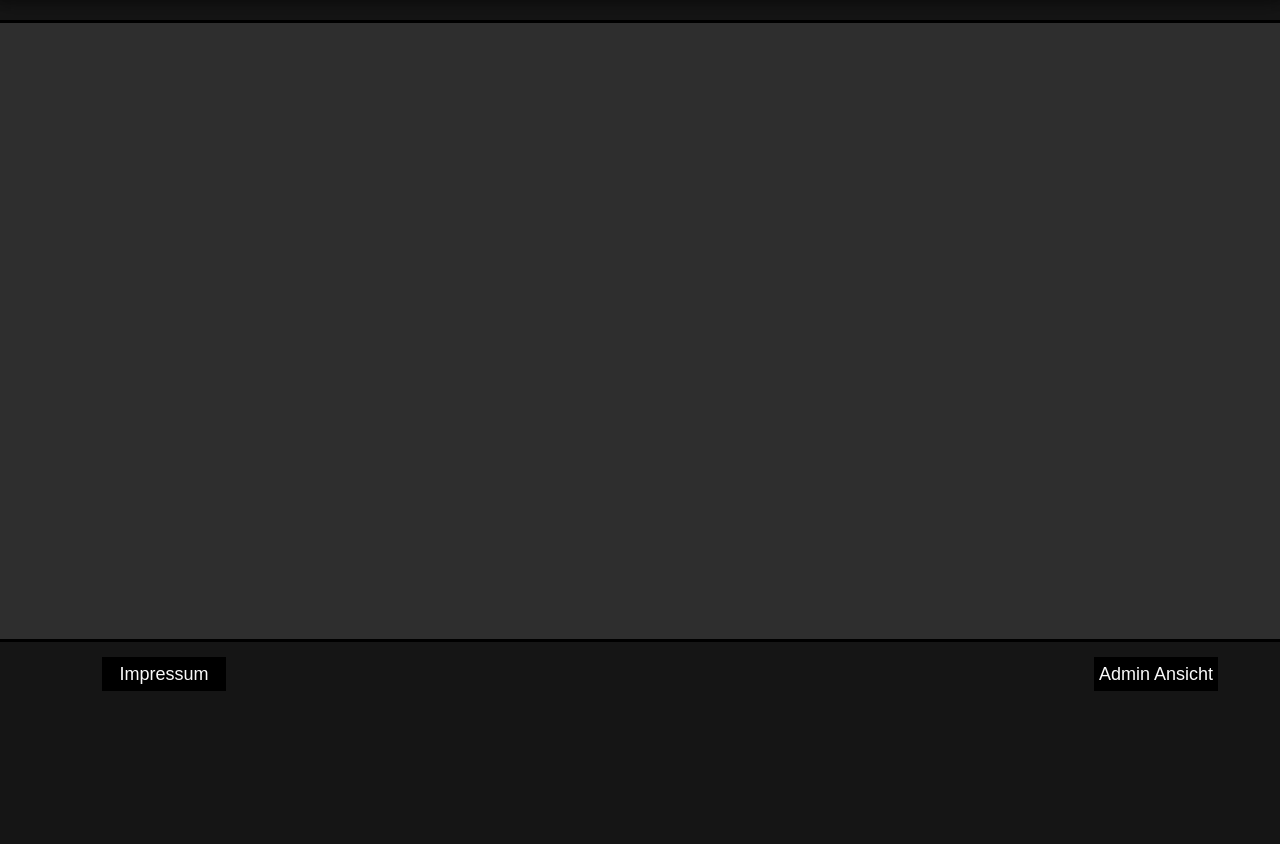
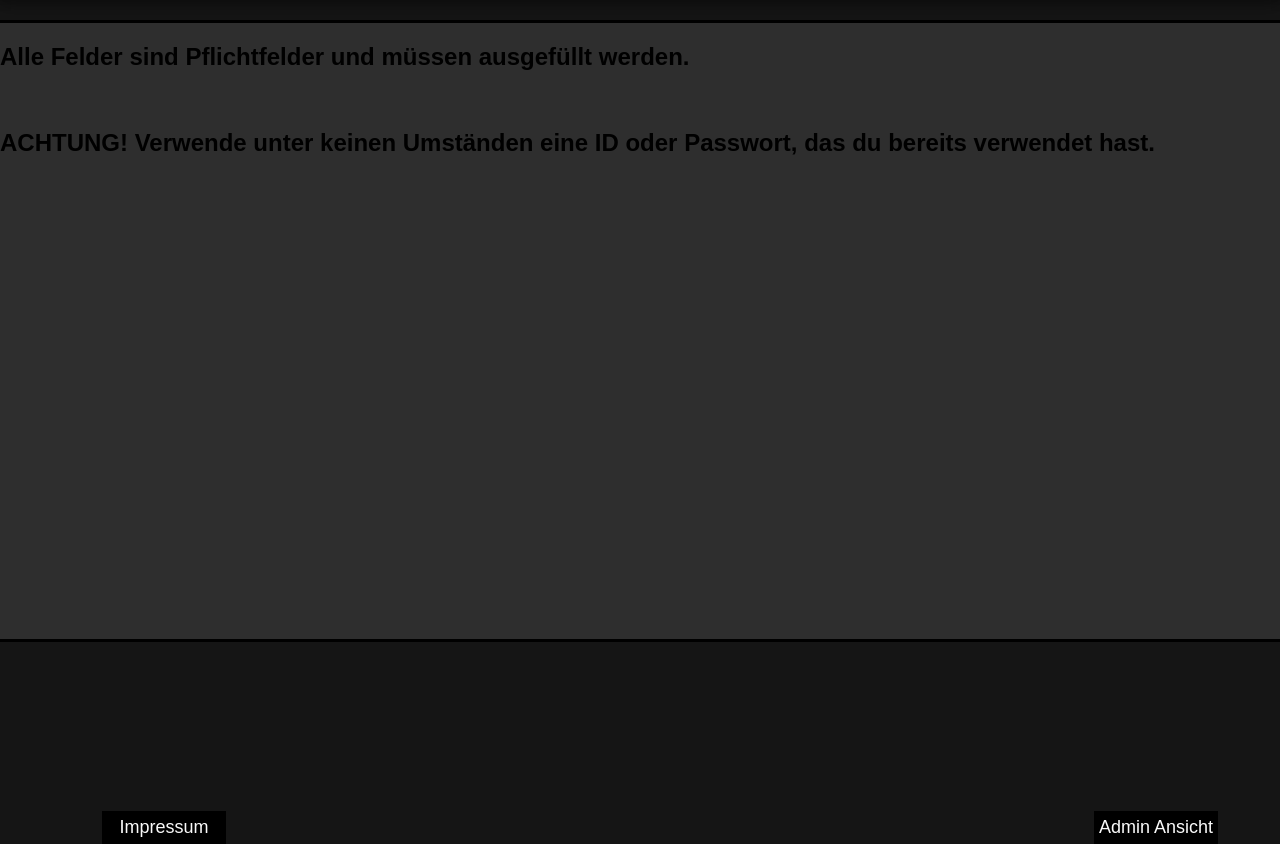
Before and after one commit to Fanfalla/Medien-Datenbanken, a plain HTML site: page Registration.html in a window 1280 px wide. Shown: the part 100-944 px from the top of the page. Before the commit the page ends 800 px from the top, so only its background shows below. Drawn offline with Linux system fonts and the light colour scheme.

Commit message:
Update Registration.html

```diff
--- a/Registration.html
+++ b/Registration.html
@@ -28,7 +28,11 @@
 			</ul>
 		</section>
 		<main class="mainBox">
-
+			<section>
+					<h1>Alle Felder sind Pflichtfelder und müssen ausgefüllt werden.</h1>
+					<br>
+					<h1 class="rot">ACHTUNG! Verwende unter keinen Umständen eine ID oder Passwort, das du bereits verwendet hast.</h1>
+			</section>
 			<section class="navigationBox2 schatten">
 				<ul class="navigationList">
 					<li class="navigationButton"><a href="Home.html" class="navigation">Impressum</a></li>
```
